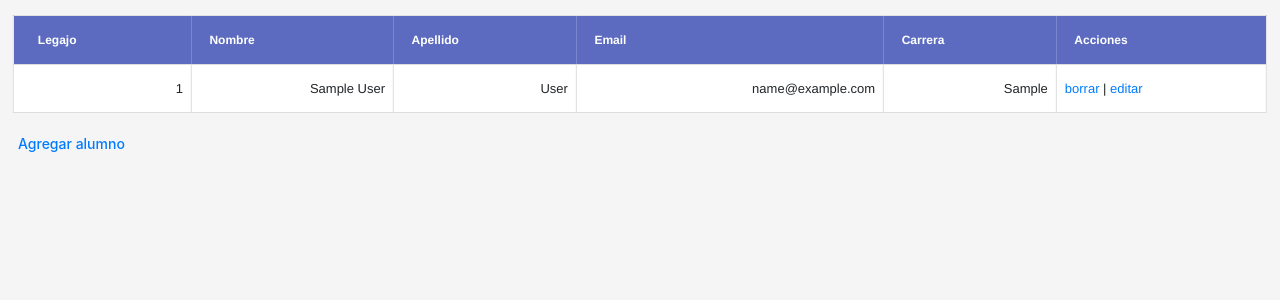
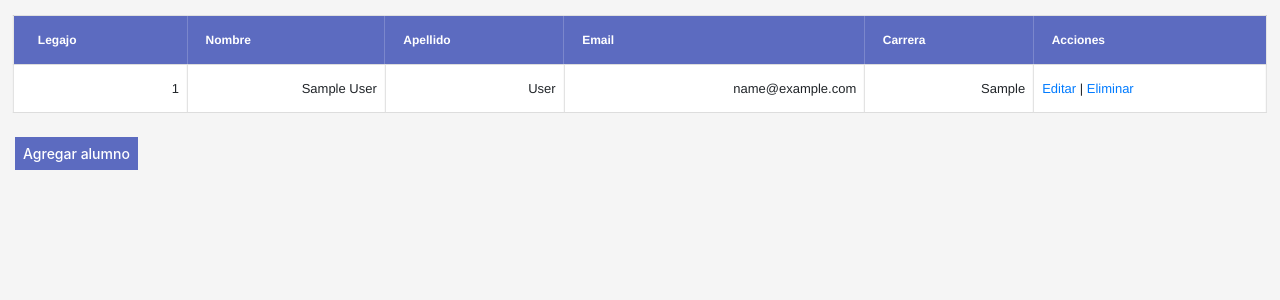
Before and after one commit to LucioTrucco/SistemaSeguimientoCapacitaciones, a Flask app: page /alumnos in a window 1280 px wide. Shown: the part 110-410 px from the top of the page. Run offline with Flask 2, Linux system fonts and the light colour scheme; a user stored in the database is signed in; tables that the repository leaves empty hold one stand-in row (values such as "Sample post"); some libraries are stand-ins or nearby versions.

Commit message:
Finalizamos estilos en botones + modal eliminar alumno.

```diff
--- a/Codigo/app/routes.py
+++ b/Codigo/app/routes.py
@@ -58,7 +58,7 @@ def logout():
 def trainings():
     if 'username' in session:
         username = session['username']
-        if session['role'] == 4: ##COMPROBAR SI ES ADMIN PARA ENTRAR
+        if session['role'] == 1: ##COMPROBAR SI ES ADMIN PARA ENTRAR
             datax=[Training.query.filter_by(finalizada=1).count(), Training.query.filter_by(finalizada=0).count() ]
             return render_template(
                 'capacitaciones.html',
@@ -468,7 +468,7 @@ def student_create():
     return redirect(url_for('login'))
 
 
-@app.route('/alumnos/<int:file>/borrar', methods=['GET', 'POST'])
+@app.route('/alumnos/<string:file>/borrar', methods=['GET', 'POST'])
 def student_delete(file):
     if 'username' in session:
         username = session['username']
--- a/Codigo/app/static/css/styles.css
+++ b/Codigo/app/static/css/styles.css
@@ -165,13 +165,14 @@ body,head{
 	position: relative;
 	margin: 0;
 	padding: 8;
-	margin-left: 10px;
+	margin-left: 15px;
 	margin-bottom: 8px;
 	bottom: 0;
 	left: 0;
 	background: none;
 	border: none;
-	color:#007bff;
+	background-color:#5C6BC0;
+	color:white;
 	font-weight:500;
 }
 
@@ -196,7 +197,8 @@ a:hover{
 }
 
 .button:hover{
-	background-color: rgb(128, 128, 128,0.2);
+	background-color: rgb(0, 0, 0,0.2);
+	color:#3F51B5;
 }
 
 .buttonlgn:hover{
@@ -214,6 +216,7 @@ a:hover{
 	left: 50%;
 	transform: translateX(-50%);
 	width: 100%;
+	margin-bottom:10px;
 }
 
 .contenedor-canvas{
--- a/Codigo/app/templates/base.html
+++ b/Codigo/app/templates/base.html
@@ -41,7 +41,7 @@
             <!-- Tabs -->
             <div class="mdl-layout__tab-bar mdl-js-ripple-effect" id="barraSecundaria">
             <a href="{{ url_for('index') }}" class="mdl-layout__tab">Home</a>
-            {% if session['role'] == 4 %} <!-- CHECK ROLES PARA MOSTRAR-->
+            {% if session['role'] == 1 %} <!-- CHECK ROLES PARA MOSTRAR-->
             <div class="dropdown show">
                 <a href="#" class="mdl-layout__tab dropdown-toggle" href="#" role="button" id="dropdownMenuLink" data-toggle="dropdown" aria-haspopup="true" aria-expanded="false">
                     Capacitaciones
--- a/Codigo/app/templates/capacitaciones.html
+++ b/Codigo/app/templates/capacitaciones.html
@@ -25,7 +25,7 @@
                 {% if not training.finalizada %}
                     | <a href="{{ url_for('finish', id=training.id) }}">Finalizar</a>
                 {% endif %}
-                | <a id="opn-modal" href="#">Eliminar</a>
+                | <a id="opn-modal" href="javascript:void(0);">Eliminar</a>
                 <input type="hidden" name="" id="idCapacitacion" value={{training.id}}>
             </td>
         </tr>
@@ -41,7 +41,7 @@
 <div class="confirm__bg">
     <div class="confirm__card">
         <p>Desea eliminar capacitacion?</p>
-        <a class="confirm" href="#" id="confirm">SI</a>
+        <a class="confirm" href="javascript:void(0);" id="confirm">SI</a>
         <a id='close-modal' class="cancel" href="#">Cancelar</a>
     </div>
 </div>
--- a/Codigo/app/templates/classes.html
+++ b/Codigo/app/templates/classes.html
@@ -33,6 +33,7 @@
         <a class="button" id="opn-modal" href="#">Agregar clase</a>
 
     {% endif %}
+
 <div class="bg-form">
     <div class="contenedorcard-modal">
         <div class="carta-modal">
--- a/Codigo/app/templates/students.html
+++ b/Codigo/app/templates/students.html
@@ -1,6 +1,7 @@
 {% extends "base.html" %}
 
 {% block content %}
+<div class="conteiner-tabla">
 {% if students|length %}
 <table id="tabla-capacitaciones" class="mdl-data-table mdl-js-data-table">
     <thead>
@@ -19,12 +20,38 @@
             <td>{{ student.email }} </td>
             <td>{{ student.degree }} </td>
             <td style="text-align: left;">
-                <a href="{{ url_for('student_delete', file=student.file) }}">borrar</a> |
-                <a href="{{ url_for('student_edit', file=student.file) }}">editar</a>
+                <a href="{{ url_for('student_edit', file=student.file) }}">Editar</a>
+                | <a id="opn-modal" href="#">Eliminar</a>
+                <input type="hidden" name="" id="idStudent" value={{student.file}}>
             </td>
         </tr>
     {% endfor %}
 </table>
 {% endif %}
+</div>
 <a class="button" href="{{ url_for('student_create') }}" >Agregar alumno</a>
+
+<div class="confirm__bg">
+    <div class="confirm__card">
+        <p>Desea eliminar estudiante?</p>
+        <a class="confirm" href="#" id="confirm">SI</a>
+        <a id='close-modal' class="cancel" href="#">Cancelar</a>
+    </div>
+</div>
+
+<script>
+    document.getElementById('opn-modal').addEventListener('click',
+        function () {
+            var val = document.getElementById('idStudent').value;
+            var href=  "{{ url_for('student_delete', file='x') }}".replace("x",val);
+            document.getElementById('confirm').setAttribute("href",href);
+            document.querySelector('.confirm__bg').style.display = "flex";
+        });
+
+    document.getElementById('close-modal').addEventListener('click',
+    function(){
+        document.querySelector('.confirm__bg').style.display = "none";
+    });
+</script>
+
 {% endblock %}
--- a/Codigo/config.py
+++ b/Codigo/config.py
@@ -3,7 +3,7 @@ import os
 basedir = os.path.abspath(os.path.dirname(__file__))
 DB_URI= "mysql+mysqlconnector://{username}:{password}@{hostname}/{databasename}".format(
     username='root',
-    password='lala123',
+    password='root',
     hostname='localhost:3306',
     databasename='capacitaciones'
 )
```
Also changed, not shown: Codigo/app/templates/user_delete.html (deleted, +0 -8 lines).
